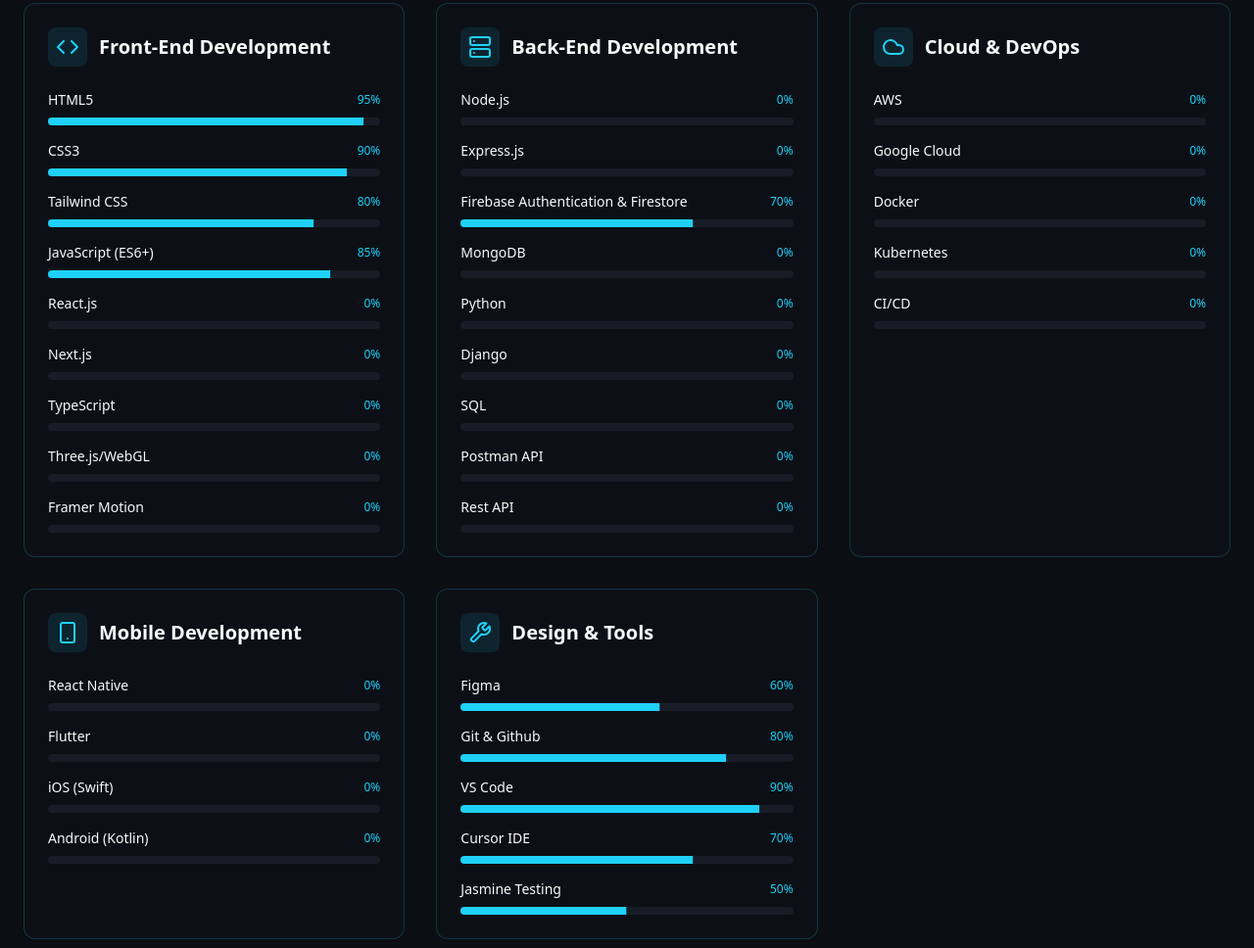
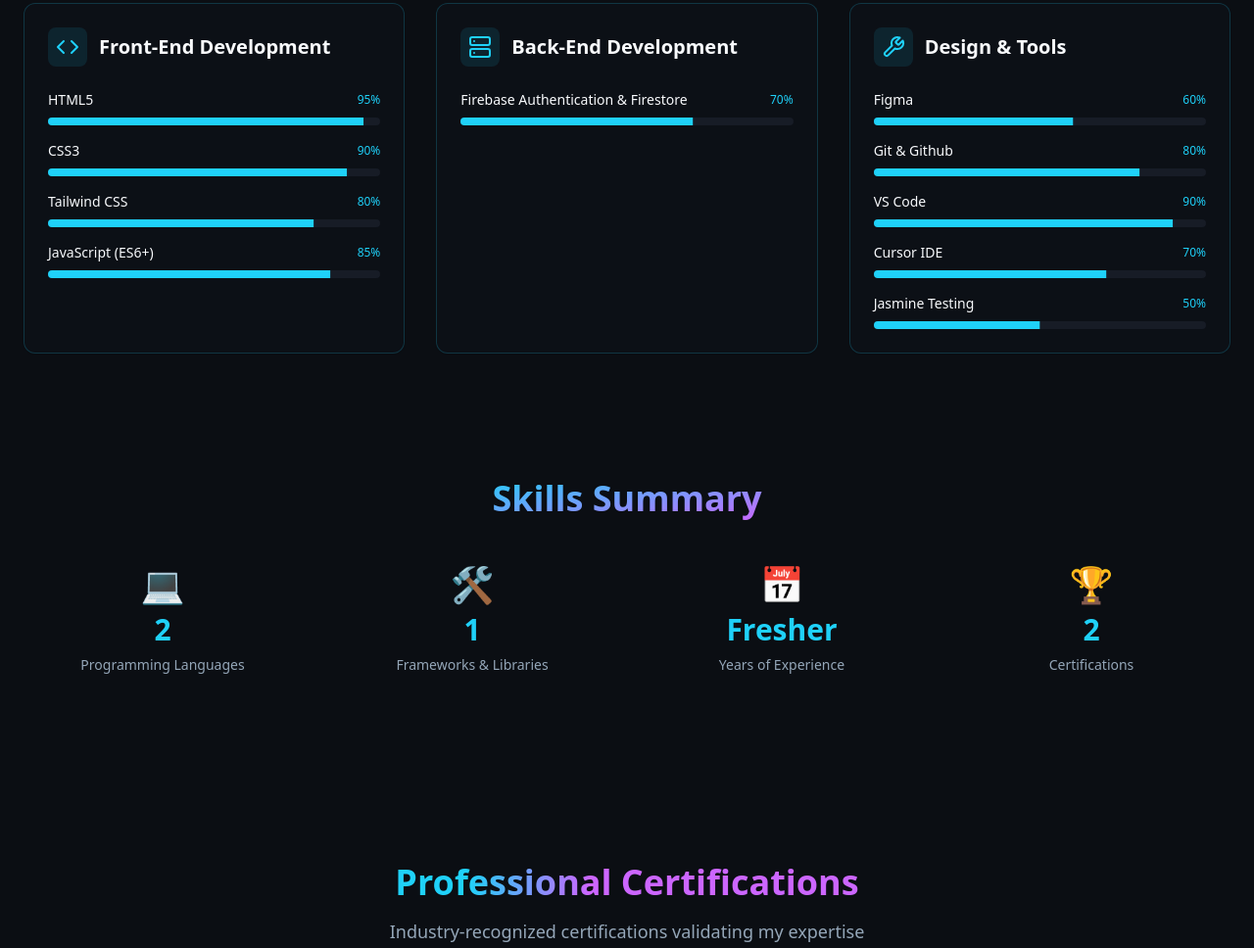
Before and after one commit to zaid-khan-code/My-Portfoilio, a website: page Pages/skills.html in a window 1280 px wide. Shown: the part 429-1397 px from the top of the page at 98% size. Drawn offline with Linux system fonts and the light colour scheme.

Commit message:
Pushed with some advice by senior

```diff
--- a/Pages/skills.html
+++ b/Pages/skills.html
@@ -102,10 +102,10 @@
                         </a>
                     </div>
                     <div class="nav-3-div">
-                        <button
-                            class="rounded-md text-[10px] font-medium h-[40px] border border-[#00bfff4d] transition-all duration-900 ease-in px-5 bg-[#0b0e13] py-2 cursor-progress text-[#f8fafc] hover:text-[#242525] hover:border-[#00bfff] hover:shadow-[0_0_100px_rgba(0,191,255,0.3)] hover:bg-[#cc66ff]">
-                            Let's Work Together
-                        </button>
+                        <a href="https://api.whatsapp.com/send/?phone=923213809914&text&type=phone_number&app_absent=0"
+                            class="rounded-md text-[10px] font-medium h-[40px] border border-[#00bfff4d] transition-all duration-900 ease-in px-5 bg-[#0b0e13] py-2 cursor-pointer text-[#f8fafc] hover:text-[#242525] hover:border-[#00bfff] hover:shadow-[0_0_100px_rgba(0,191,255,0.3)] hover:bg-[#cc66ff]">
+                            WhatsApp Let's Talk
+                        </a>
                     </div>
                 </div>
                 <div class="md:hidden contents justify-center items-center">
@@ -262,7 +262,7 @@
             <div class="container mx-auto px-6">
                 <div class="max-w-4xl mx-auto text-center" style="opacity: 1; transform: none;">
                     <div
-                        class="rounded-xl border border-[hsl(191_95%_55%_/_0.2)] bg-[hsl(220_25%_8%_/_0.5)] text-[hsl(210_40%_98%)] shadow-sm backdrop-blur-sm">
+                        class="rounded-xl border border-[hsl(191_95%_55%_/_0.2)] bg-[hsl(220_25%_8%_/_0.5)] text-[hsl(210_40%_98%)] shadow-sm backdrop-blur-sm mafazaDown">
                         <div class="p-8">
                             <h2 class="text-3xl font-bold mb-6">Continuous Learning Philosophy</h2>
                             <p class="text-lg text-[hsl(210_20%_65%)] leading-relaxed mb-6">
@@ -298,7 +298,7 @@
                                     <rect width="20" height="16" x="2" y="4" rx="2"></rect>
                                     <path d="m22 7-8.97 5.7a1.94 1.94 0 0 1-2.06 0L2 7"></path>
                                 </svg><span
-                                    class="text-[hsl(191,95%,55%)] leftiy leftiy">zaidbinasif468@gmail.com</span>
+                                    class="text-[hsl(191,95%,55%)] leftiy leftiy">zaid.k.khalil468@gmail.com</span>
                             </div>
                             <div class="flex items-center gap-3 text-sm text-[hsl(210_20%_65%)]">
                                 <svg xmlns="http://www.w3.org/2000/svg" width="24" height="24" viewBox="0 0 24 24"
@@ -349,7 +349,7 @@
                                     <circle cx="4" cy="4" r="2"></circle>
                                 </svg>
                             </a>
-                            <a href="https://mail.google.com/mail/u/0/?fs=1&to=zaidbinasif468@gmail.com&su=From+Portfolio&body=I+want+to+talk+to+you&tf=cm"
+                            <a href="https://mail.google.com/mail/u/0/?fs=1&to=zaid.k.khalil468@gmail.com&su=From+Portfolio&body=I+want+to+talk+to+you&tf=cm"
                                 target="_blank" rel="noopener noreferrer" aria-label="Email"
                                 class="inline-flex items-center justify-center text-sm font-medium transition-colors focus-visible:outline-none focus-visible:ring-2 focus-visible:ring-[hsl(191,95%,55%)] focus-visible:ring-offset-2 disabled:pointer-events-none disabled:opacity-50 border bg-[hsl(220,25%,6%)] text-[hsl(210,40%,98%)] hover:text-[hsl(191,95%,55%)] rounded-md w-10 h-10 p-0 border-[hsl(191,95%,55%/.3)] hover:border-[hsl(191,95%,55%)] hover:bg-[hsl(191,95%,55%/.1)] [&_svg]:pointer-events-none [&_svg]:size-4 [&_svg]:shrink-0 leftiy">
                                 <svg xmlns="http://www.w3.org/2000/svg" width="24" height="24" viewBox="0 0 24 24"
--- a/scripts/contect.js
+++ b/scripts/contect.js
@@ -170,7 +170,7 @@
         emailEl.reportValidity();
         return;
     } else {
-        window.location.href = `https://mail.google.com/mail/u/0/?fs=1&to=zaidbinasif468@gmail.com&su=${subjectEl.value}&body=Hello my name is ${nameEl.value} and ${messageEl.value}&tf=cm`;
+        window.location.href = `https://mail.google.com/mail/u/0/?fs=1&to=zaid.k.khalil468@gmail.com&su=${subjectEl.value}&body=Hello my name is ${nameEl.value} and ${messageEl.value}&tf=cm`;
         return;
     }
 };
--- a/scripts/skill.js
+++ b/scripts/skill.js
@@ -159,110 +159,110 @@
         skill: "JavaScript (ES6+)",
         progess: 85
     },
-    {
-        skill: "React.js",
-        progess: 0
-    },
-    {
-        skill: "Next.js",
-        progess: 0
-    },
-    {
-        skill: "TypeScript",
-        progess: 0
-    },
-    {
-        skill: "Three.js/WebGL",
-        progess: 0
-    },
-    {
-        skill: "Framer Motion",
-        progess: 0
-    }
+    // {
+    //     skill: "React.js",
+    //     progess: 0
+    // },
+    // {
+    //     skill: "Next.js",
+    //     progess: 0
+    // },
+    // {
+    //     skill: "TypeScript",
+    //     progess: 0
+    // },
+    // {
+    //     skill: "Three.js/WebGL",
+    //     progess: 0
+    // },
+    // {
+    //     skill: "Framer Motion",
+    //     progess: 0
+    // }
 ];
 
 let backEndSkills = [
-    {
-        skill: "Node.js",
-        progess: 0
-    },
-    {
-        skill: "Express.js",
-        progess: 0
-    },
+    // {
+    //     skill: "Node.js",
+    //     progess: 0
+    // },
+    // {
+    //     skill: "Express.js",
+    //     progess: 0
+    // },
     {
         skill: "Firebase Authentication & Firestore",
         progess: 70
     },
-    {
-        skill: "MongoDB",
-        progess: 0
-    },
-    {
-        skill: "Python",
-        progess: 0
-    },
-    {
-        skill: "Django",
-        progess: 0
-    },
-    {
-        skill: "SQL",
-        progess: 0
-    },
-    {
-        skill: "Postman API",
-        progess: 0
-    },
-    {
-        skill: "Rest API",
-        progess: 0
-    },
+    // {
+    //     skill: "MongoDB",
+    //     progess: 0
+    // },
+    // {
+    //     skill: "Python",
+    //     progess: 0
+    // },
+    // {
+    //     skill: "Django",
+    //     progess: 0
+    // },
+    // {
+    //     skill: "SQL",
+    //     progess: 0
+    // },
+    // {
+    //     skill: "Postman API",
+    //     progess: 0
+    // },
+    // {
+    //     skill: "Rest API",
+    //     progess: 0
+    // },
 ];
 
 
-let CloudAndDevOpsSkills = [
-    {
-        skill: "AWS",
-        progess: 0
-    },
-    {
-        skill: "Google Cloud",
-        progess: 0
-    },
-    {
-        skill: "Docker",
-        progess: 0
-    },
-    {
-        skill: "Kubernetes",
-        progess: 0
-    },
-    {
-        skill: "CI/CD",
-        progess: 0
-    }
-];
+// let CloudAndDevOpsSkills = [
+//     {
+//         skill: "AWS",
+//         progess: 0
+//     },
+//     {
+//         skill: "Google Cloud",
+//         progess: 0
+//     },
+//     {
+//         skill: "Docker",
+//         progess: 0
+//     },
+//     {
+//         skill: "Kubernetes",
+//         progess: 0
+//     },
+//     {
+//         skill: "CI/CD",
+//         progess: 0
+//     }
+// ];
 
 
-let MobileDevelopmentSkills = [
-    {
-        skill: "React Native",
-        progess: 0
-    },
-    {
-        skill: "Flutter",
-        progess: 0
-    },
-    {
-        skill: "iOS (Swift)",
-        progess: 0
-    },
-    {
-        skill: "Android (Kotlin)",
-        progess: 0
-    }
-];
+// let MobileDevelopmentSkills = [
+//     {
+//         skill: "React Native",
+//         progess: 0
+//     },
+//     {
+//         skill: "Flutter",
+//         progess: 0
+//     },
+//     {
+//         skill: "iOS (Swift)",
+//         progess: 0
+//     },
+//     {
+//         skill: "Android (Kotlin)",
+//         progess: 0
+//     }
+// ];
 
 
 let DesignAndToolsSkills = [
@@ -353,14 +353,14 @@
     <line x1="6" x2="6.01" y1="18" y2="18"></line>
 </svg>`, "Back-End Development");
 
-createSkillCard(CloudAndDevOpsSkills, `<svg xmlns="http://www.w3.org/2000/svg" width="24" height="24" viewBox="0 0 24 24" fill="none" stroke="currentColor" stroke-width="2" stroke-linecap="round" stroke-linejoin="round" class="lucide lucide-cloud w-6 h-6 text-[hsl(191_95%_55%)]">
-    <path d="M17.5 19H9a7 7 0 1 1 6.71-9h1.79a4.5 4.5 0 1 1 0 9Z"></path>
-</svg>`, "Cloud & DevOps");
+// createSkillCard(CloudAndDevOpsSkills, `<svg xmlns="http://www.w3.org/2000/svg" width="24" height="24" viewBox="0 0 24 24" fill="none" stroke="currentColor" stroke-width="2" stroke-linecap="round" stroke-linejoin="round" class="lucide lucide-cloud w-6 h-6 text-[hsl(191_95%_55%)]">
+//     <path d="M17.5 19H9a7 7 0 1 1 6.71-9h1.79a4.5 4.5 0 1 1 0 9Z"></path>
+// </svg>`, "Cloud & DevOps");
 
-createSkillCard(MobileDevelopmentSkills, `<svg xmlns="http://www.w3.org/2000/svg" width="24" height="24" viewBox="0 0 24 24" fill="none" stroke="currentColor" stroke-width="2" stroke-linecap="round" stroke-linejoin="round" class="lucide lucide-smartphone w-6 h-6 text-[hsl(191_95%_55%)]">
-    <rect width="14" height="20" x="5" y="2" rx="2" ry="2"></rect>
-    <path d="M12 18h.01"></path>
-</svg>`, "Mobile Development");
+// createSkillCard(MobileDevelopmentSkills, `<svg xmlns="http://www.w3.org/2000/svg" width="24" height="24" viewBox="0 0 24 24" fill="none" stroke="currentColor" stroke-width="2" stroke-linecap="round" stroke-linejoin="round" class="lucide lucide-smartphone w-6 h-6 text-[hsl(191_95%_55%)]">
+//     <rect width="14" height="20" x="5" y="2" rx="2" ry="2"></rect>
+//     <path d="M12 18h.01"></path>
+// </svg>`, "Mobile Development");
 
 createSkillCard(DesignAndToolsSkills, `<svg xmlns="http://www.w3.org/2000/svg" width="24" height="24" viewBox="0 0 24 24" fill="none" stroke="currentColor" stroke-width="2" stroke-linecap="round" stroke-linejoin="round" class="lucide lucide-wrench w-6 h-6 text-[hsl(191_95%_55%)]">
     <path d="M14.7 6.3a1 1 0 0 0 0 1.4l1.6 1.6a1 1 0 0 0 1.4 0l3.77-3.77a6 6 0 0 1-7.94 7.94l-6.91 6.91a2.12 2.12 0 0 1-3-3l6.91-6.91a6 6 0 0 1 7.94-7.94l-3.76 3.76z"></path>
```
Also changed, not shown: Pages/CV.html (+9 -9 lines), Pages/about.html (+8 -8 lines), Pages/contact.html (+8 -9 lines), Pages/projects.html (+6 -6 lines), index.html (+11 -12 lines), 2 other files.
